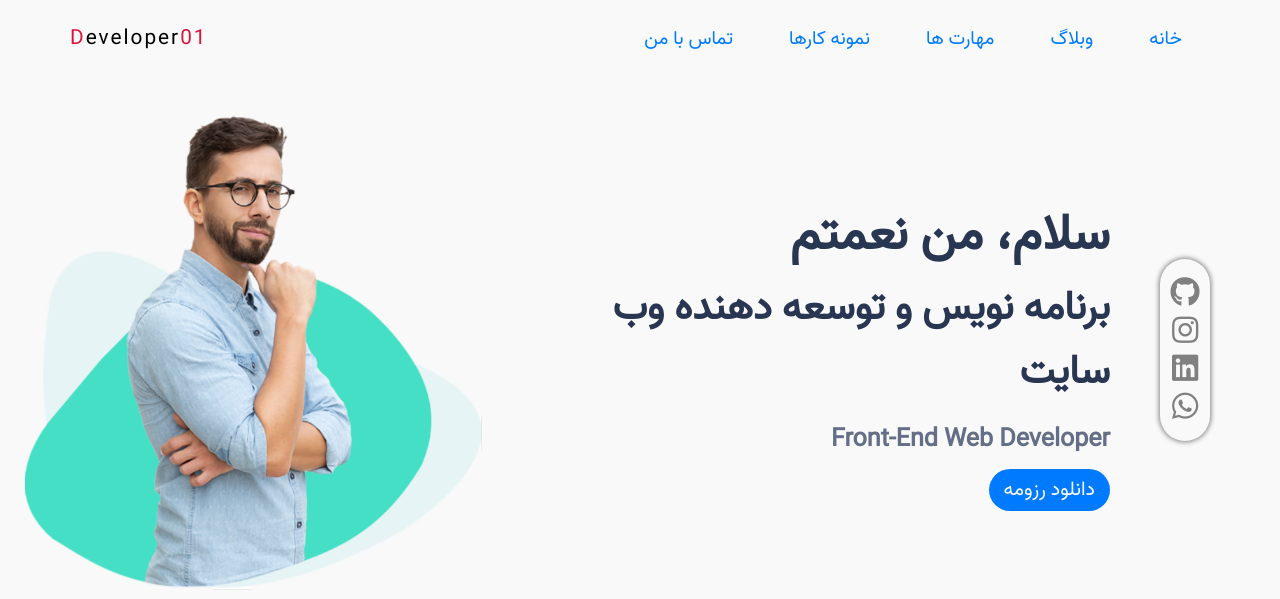
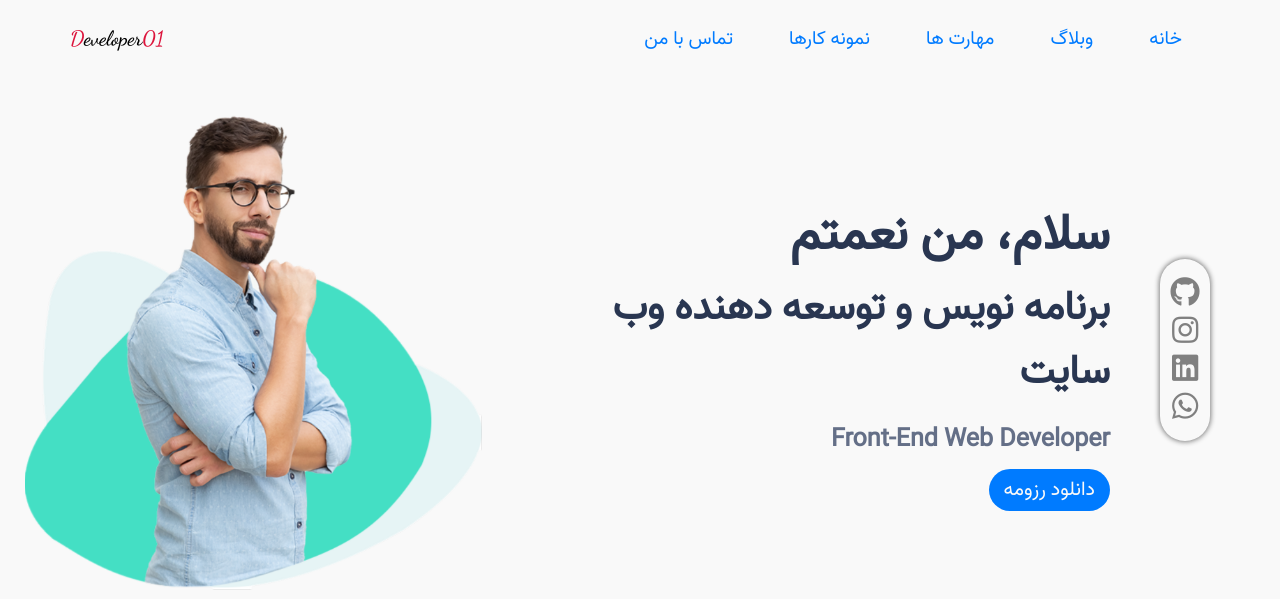
Before and after one commit to ne-ghaznavi/nematghaznavi, a PHP site: page / in a window 1280 px wide. Shown: the top 599 px of the page. Run offline with PHP 8.4, Linux system fonts and the light colour scheme.

Commit message:
brand section font were added

```diff
--- a/styles/fonts.css
+++ b/styles/fonts.css
@@ -2,3 +2,8 @@
     font-family: vazir;
     src: url(../fonts/Vazir-Regular.ttf);
 }
+
+@font-face {
+    font-family: DancingScript;
+    src: url(../fonts/DancingScript-VariableFont_wght.ttf);
+}
--- a/styles/main.css
+++ b/styles/main.css
@@ -106,8 +106,8 @@ body{
 .brand{
     text-transform: capitalize;
     font-size: 1.3rem;
-    font-weight: 500;
-    letter-spacing: 2px;
+    font-weight: 600;
+    font-family: DancingScript;
 }
 
 .brand span{
```
Also changed, not shown: fonts/DancingScript-VariableFont_wght.ttf (added).
